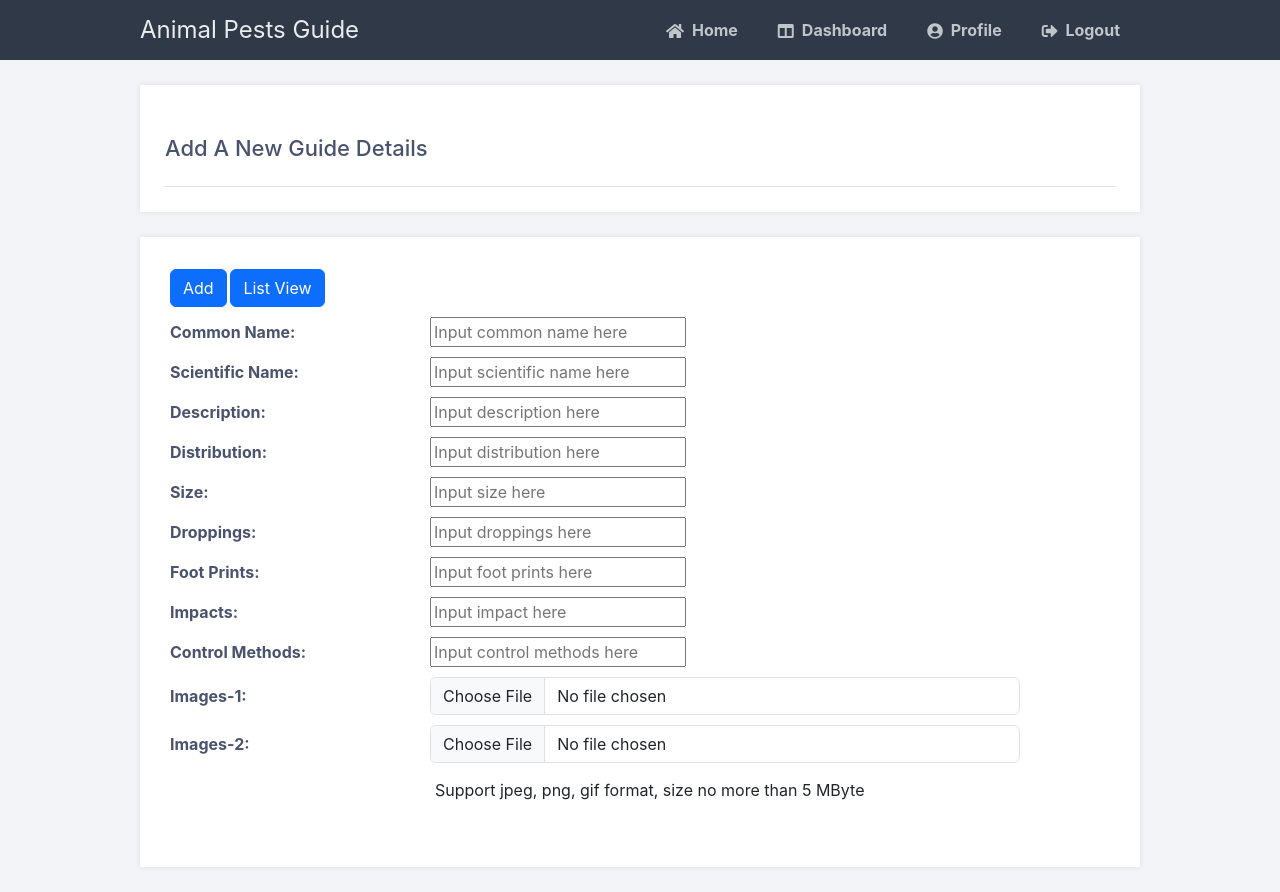
After one commit to Cedar67/Biosecurity, a Flask app: page /guide_add in a window 1280 px wide. The commit adds this page. Run offline with Flask 3, Linux system fonts and the light colour scheme; the visitor is signed in with stand-in values (Sample User, id 1).

Commit message:
feat: add guide details

```diff
--- a/app.py
+++ b/app.py
@@ -382,6 +382,70 @@ def guide_edit():
     return redirect(url_for('login'))
 
 
+@app.route('/guide_add', methods=["GET","POST"])
+def guide_add():
+    # Check if user is loggedin
+    if 'loggedin' in session:
+        if session['role'] == "Admin" or session['role'] == "Staff":
+
+            # Output message to Webpage
+            msg = [-1,""]
+            if request.method == "GET":
+                return render_template('guide_add.html', msg=msg)
+
+            elif request.method == "POST":
+                if request.form['common_name'] != '':
+                    # Get new Value from guide add
+                    common_name = request.form['common_name']
+                    scientific_name = request.form['scientific_name']
+                    description = request.form['description']
+                    distribution = request.form['distribution']
+                    size = request.form['size']
+                    droppings = request.form['droppings']
+                    footprints = request.form['footprints']
+                    impact = request.form['impact']
+                    control_methods = request.form['control_methods']
+                    picture1 = request.files['photo1']
+                    image1 = picture1.read()
+                    picture1.close()
+
+                    picture2 = request.files['photo2']
+                    image2 = picture2.read()
+                    picture2.close()
+                    # Update new guide details information into profile table
+                    cursor = getCursor()
+                    sql = """   INSERT INTO guide VALUES (NULL,%s,%s,%s,%s,%s,%s,%s,%s,%s,%s,%s)"""
+                    cursor.execute(sql, (common_name, scientific_name, description, distribution, size, droppings, footprints, impact, control_methods, image1, image2, ))
+                    cursor.fetchall()
+
+
+                    msg = [1,'You have added a new guide details successfully!']
+
+                    # Get new list of guide and link to guide manage page
+                    cursor = getCursor()
+                    cursor.execute("SELECT id,common_name,image1 FROM guide;")
+                    guide_touple = cursor.fetchall()
+                    guide_list = []
+                    # Convert binary blob data to base64 encoding
+                    for guide in guide_touple:
+                        i=0
+                        guideUpdate = []
+                        for i in range(0, 3):
+                            if i == 2:
+                                guideUpdate.append(base64.b64encode(guide[2]).decode('utf-8'))
+                            guideUpdate.append(guide[i])
+                        guide_list.append(guideUpdate)
+
+                    return render_template('guide_manage.html', guide_list=guide_list, msg=msg)
+                else:
+                    # Form is empty... (no POST data)
+                    msg = [0,'Please fill out the form!']
+                    return render_template('guide_add.html', msg=msg)
+
+    # User is not loggedin redirect to login page
+    return redirect(url_for('login'))
+
+
 @app.route('/guide_manage')
 def guide_manage():
     # Check if user is loggedin
@@ -406,7 +470,7 @@ def guide_manage():
                         guideUpdate.append(guide[i])
                     guide_list.append(guideUpdate)
 
-                return render_template('guide_manage.html', guide_list=guide_list)
+                return render_template('guide_manage.html', guide_list=guide_list, msg=msg)
             elif request.method == "POST":
                 pass
     # User is not loggedin redirect to login page
--- /dev/null
+++ b/templates/guide_add.html
@@ -0,0 +1,97 @@
+{% extends 'layout.html' %}
+
+{% block title %}Guide Details{% endblock %}
+
+{% block content %}
+<div>
+    <h2>Add A New Guide Details</h2>
+</div>
+
+<div>
+
+    {% if msg[0] == 1 %}
+    <div class="alert alert-success alert-dismissible fade show" role="alert">
+        <strong>{{ msg[1] }}</strong>
+    </div>
+    {% elif msg[0] == 0 %}
+    <div class="alert alert-danger alert-dismissible fade show" role="alert">
+        <strong>{{ msg[1] }}</strong>
+    </div>
+    {% endif %}
+
+    <table>
+        <thead>
+            <tr>
+                <th class="text-center" width="260"></th>
+                <th class="text-center" width="600"></th>
+            </tr>
+        </thead>
+        <tbody>
+        <!-- <form id="form" name="form" action="/guide_add" method="post" enctype="multipart/form-data" autocomplete="off"> -->
+		<form action="{{ url_for('guide_add') }}" method="post" enctype="multipart/form-data" autocomplete="off">
+            <tr>
+                <td>
+                    <input type="submit" value="Add" class="btn btn-primary btn-bg" data-toggle="modal" data-target="#myModal"/>
+                    <a href="guide_manage" class="btn btn-primary btn-bg" data-toggle="modal" data-target="#myModal">List View</a>
+                </td>
+            </tr>
+
+            <tr>
+                <td>Common Name:</td> <td><input type="text" value="" name="common_name" placeholder="Input common name here"/></td>
+            </tr>
+
+            <tr>
+                <td>Scientific Name:</td> <td><input type="text" value="" name="scientific_name" placeholder="Input scientific name here"/></td>
+            </tr>
+            <tr>
+                <td>Description:</td> <td><input type="text" value="" name="description" placeholder="Input description here"/></td>
+            </tr>
+            <tr>
+                <td>Distribution:</td> <td><input type="text" value="" name="distribution" placeholder="Input distribution here"/></td>
+            </tr>
+            <tr>
+                <td>Size:</td> <td><input type="text" value="" name="size" placeholder="Input size here"/></td>
+            </tr>
+            <tr>
+                <td>Droppings:</td> <td><input type="text" value="" name="droppings" placeholder="Input droppings here"/></td>
+            </tr>
+            <tr>
+                <td>Foot Prints:</td> <td><input type="text" value="" name="footprints" placeholder="Input foot prints here"/></td>
+            </tr>
+            <tr>
+                <td>Impacts:</td> <td><input type="text" value="" name="impact" placeholder="Input impact here"/></td>
+            </tr>
+            <tr>
+                <td>Control Methods:</td> <td><input type="text" value="" name="control_methods" placeholder="Input control methods here"/></td>
+            </tr>
+            <tr>
+                <td>Images-1:</td>
+				<td><input class="form-control" type="file" name="photo1" placeholder="Photo" id="photo1"></td>
+            </tr>
+            <tr>
+                <td>Images-2:</td>
+				<td><input class="form-control" type="file" name="photo2" placeholder="Photo" id="photo2"></td>
+            </tr>
+            <tr>
+                <td></td>
+				<td><p class="help-block">Support jpeg, png, gif format, size no more than 5 MByte</p></td>
+            </tr>
+
+        </form>
+    </tbody>
+    </table>
+
+    <p></p>
+        {% if msg[0] == 1 %}
+        <br>
+        <div class="alert alert-success alert-dismissible fade show" role="alert">
+            <strong>{{ msg[1] }}</strong>
+        </div>
+        {% elif msg[0] == 0 %}
+        <br>
+        <div class="alert alert-danger alert-dismissible fade show" role="alert">
+            <strong>{{ msg[1] }}</strong>
+        </div>
+        {% endif %}
+</div>
+{% endblock %}
--- a/templates/guide_manage.html
+++ b/templates/guide_manage.html
@@ -8,6 +8,9 @@
 <div>
     <!-- display list of guide-->
     <h2>Manage Animal Pest Guide</h2>
+    <p></p>
+
+    <a href="guide_add" class="btn btn-primary btn-bg" data-toggle="modal" data-target="#myModal">Add A New Guide</a>
     <p></p>
     <table class="table table-striped">
         <thead>
```
Also changed, not shown: templates/guide_edit.html (+12 -1 lines).
